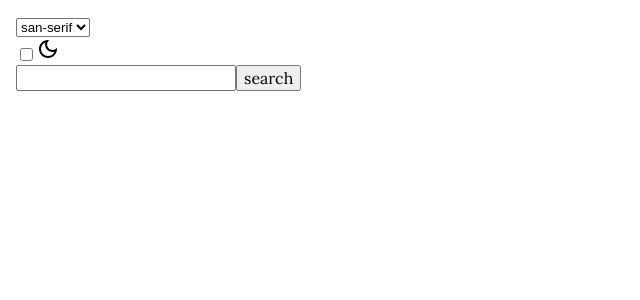
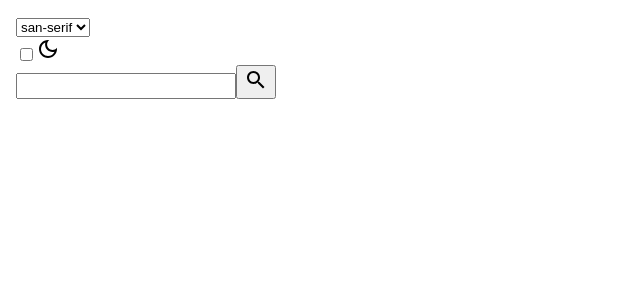
Before and after one commit to MauritzLM/dictionary-app, a React (Vite) app: page / in a window 1280 px wide. Shown: the top 300 px of the page, without its empty margins (0-640 px from the left). Built offline with nearby package versions, Linux system fonts and the light colour scheme.

Commit message:
added search icon

```diff
--- a/src/components/searchForm.jsx
+++ b/src/components/searchForm.jsx
@@ -42,7 +42,7 @@
                     <input name="search-word" type="text" onChange={(e) => handleChange(e)} />
                 </label>
 
-                <button>search</button>
+                <button><svg xmlns="http://www.w3.org/2000/svg" height="24px" viewBox="0 0 24 24" width="24px" fill="#000000"><path d="M0 0h24v24H0V0z" fill="none" /><path d="M15.5 14h-.79l-.28-.27C15.41 12.59 16 11.11 16 9.5 16 5.91 13.09 3 9.5 3S3 5.91 3 9.5 5.91 16 9.5 16c1.61 0 3.09-.59 4.23-1.57l.27.28v.79l5 4.99L20.49 19l-4.99-5zm-6 0C7.01 14 5 11.99 5 9.5S7.01 5 9.5 5 14 7.01 14 9.5 11.99 14 9.5 14z" /></svg></button>
             </form>
         </>
     )
```
